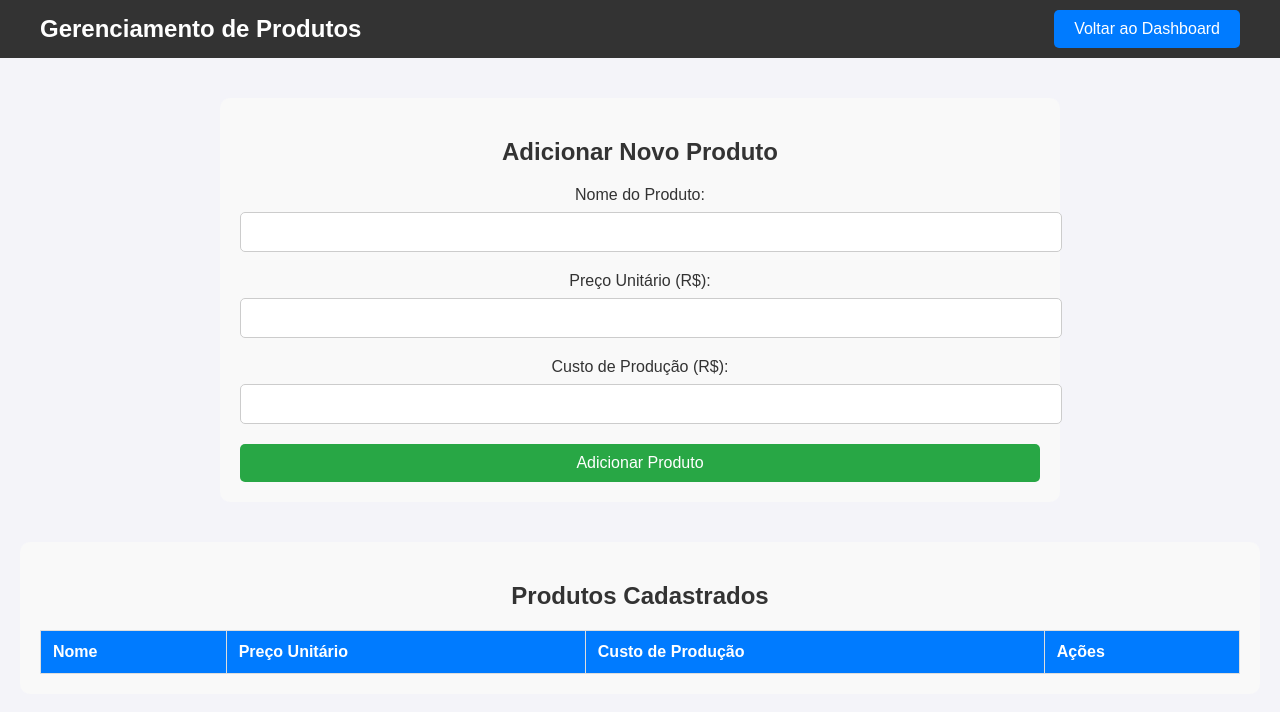
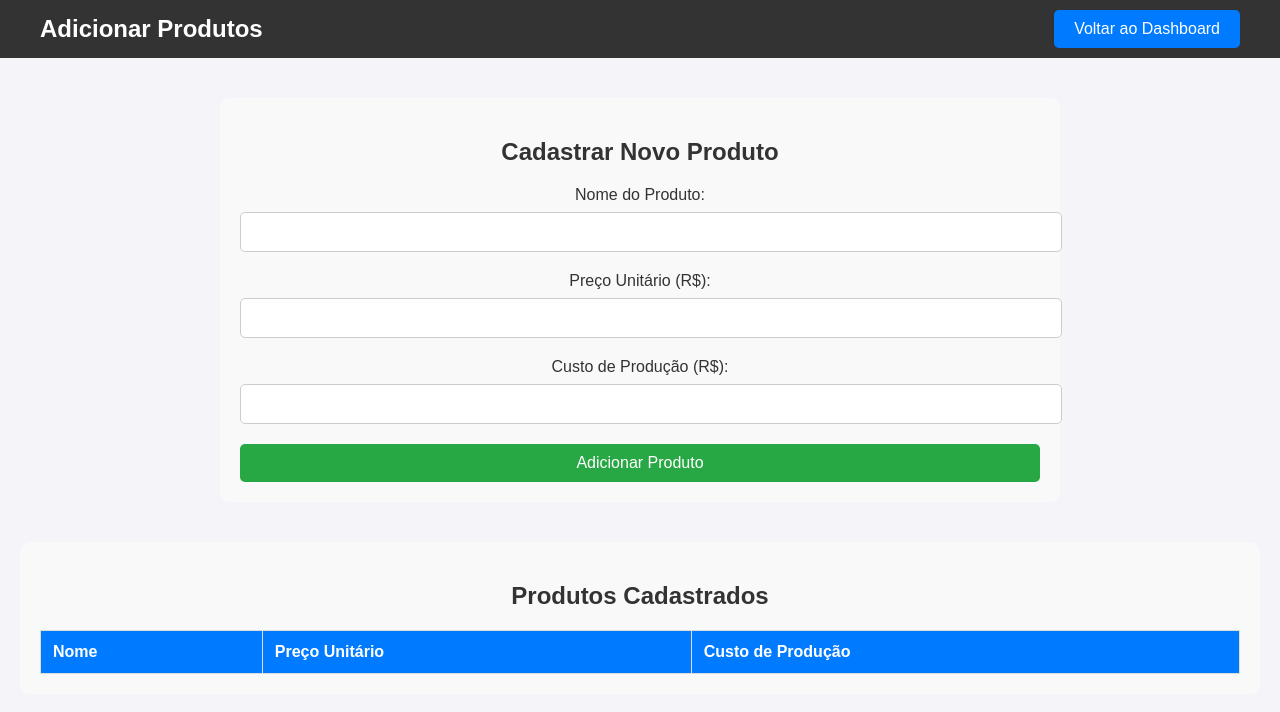
Before and after one commit to guririu/dashboard-producao, a plain HTML site: page adicionar.html in a window 1280 px wide. Drawn offline with Linux system fonts and the light colour scheme.

Commit message:
Update adicionar.html

```diff
--- a/adicionar.html
+++ b/adicionar.html
@@ -3,7 +3,7 @@
 <head>
   <meta charset="UTF-8">
   <meta name="viewport" content="width=device-width, initial-scale=1.0">
-  <title>Gerenciamento de Produtos</title>
+  <title>Adicionar Produtos</title>
   <link rel="stylesheet" href="css/styles.css">
 </head>
 <body>
@@ -11,16 +11,16 @@
   <!-- Cabeçalho com botão para voltar -->
   <header>
     <div class="header-container">
-      <h1>Gerenciamento de Produtos</h1>
+      <h1>Adicionar Produtos</h1>
       <nav>
         <a href="index.html" class="btn-dashboard">Voltar ao Dashboard</a>
       </nav>
     </div>
   </header>
 
-  <!-- Formulário para adicionar ou editar produtos -->
+  <!-- Formulário para adicionar produtos -->
   <section class="form-section">
-    <h2>Adicionar Novo Produto</h2>
+    <h2>Cadastrar Novo Produto</h2>
     <form id="form-produto">
       <div class="form-group">
         <label for="nome">Nome do Produto:</label>
@@ -47,7 +47,6 @@
           <th>Nome</th>
           <th>Preço Unitário</th>
           <th>Custo de Produção</th>
-          <th>Ações</th>
         </tr>
       </thead>
       <tbody>
```
